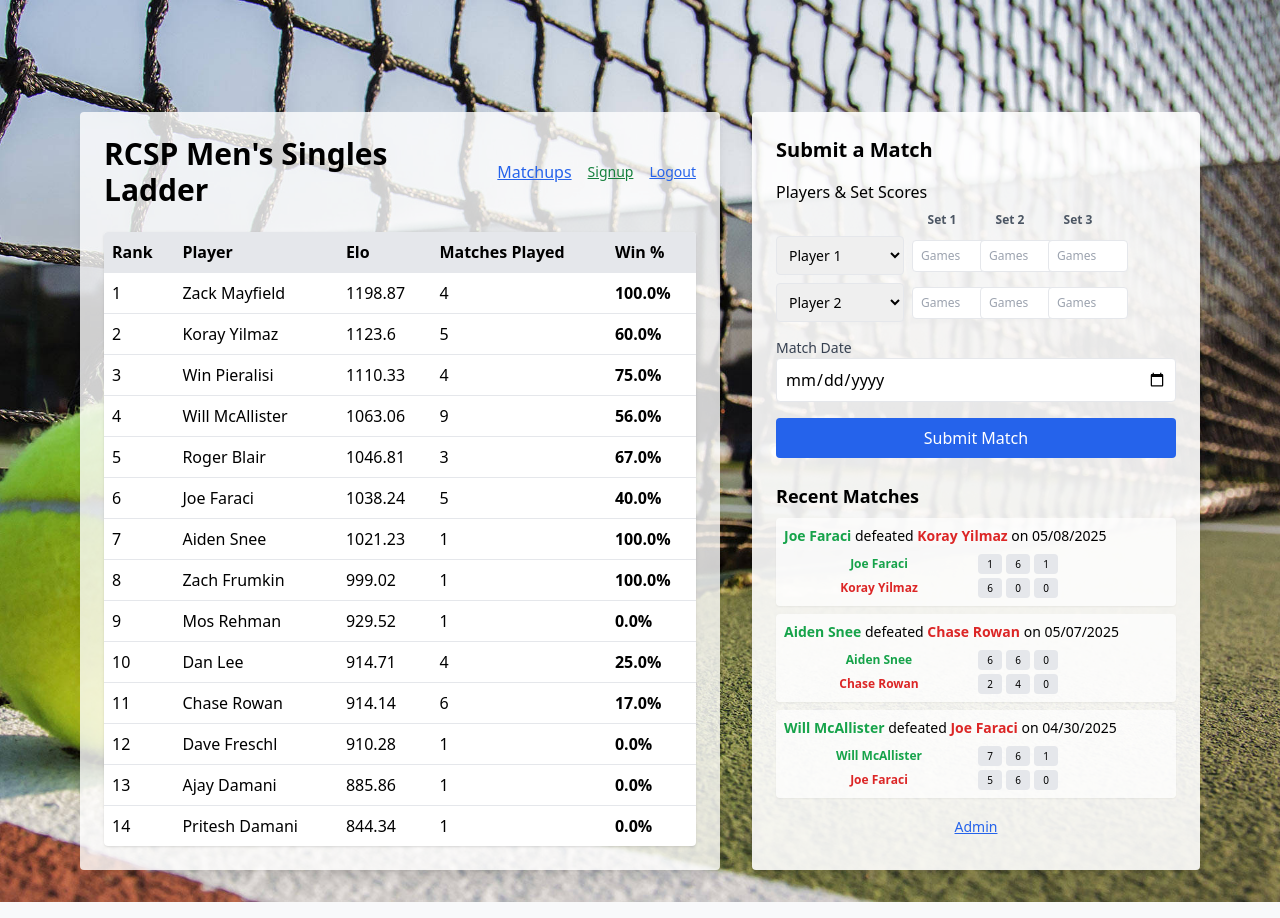
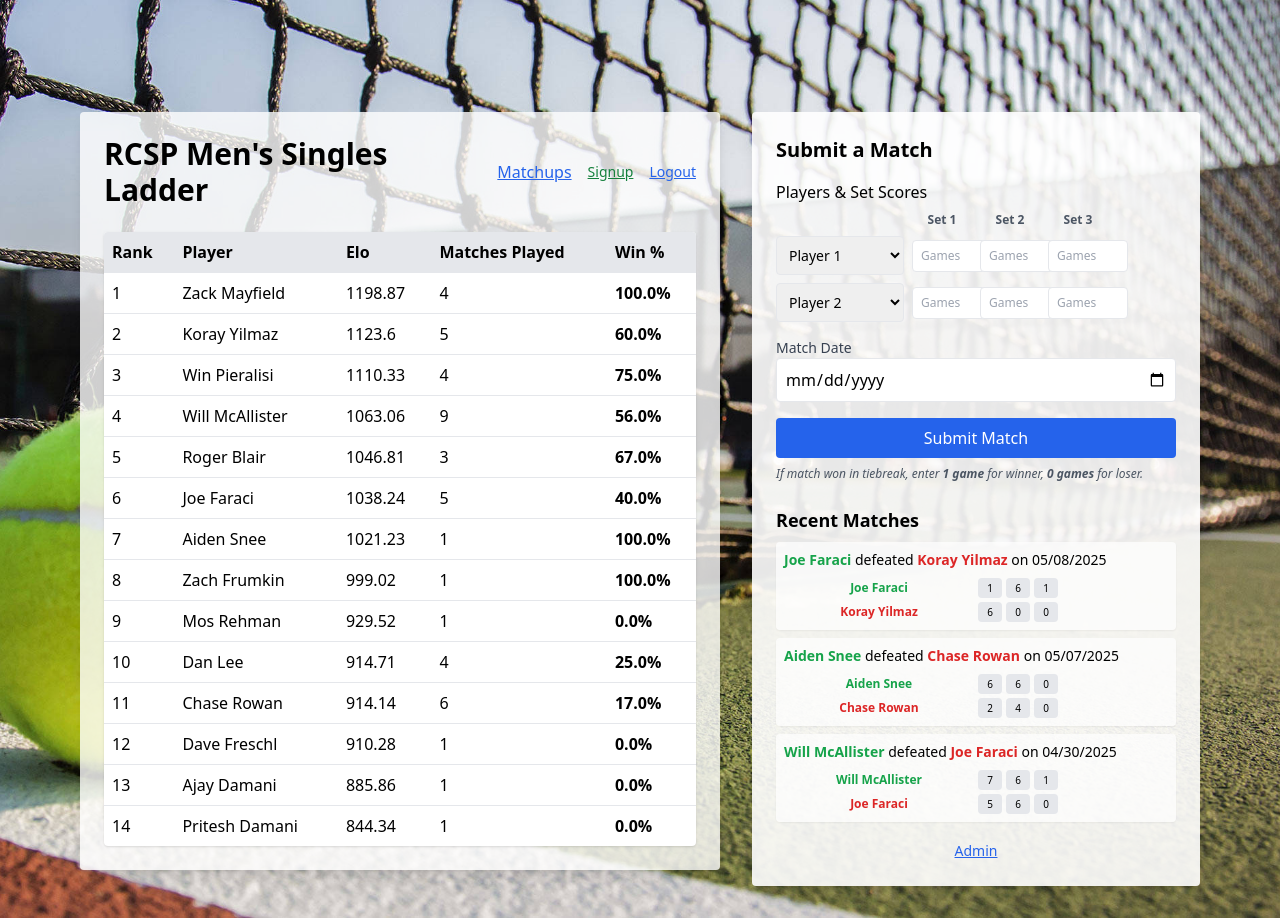
Before and after one commit to wmcallister87/tennis-ladder, a Flask app: page / in a window 1280 px wide. Run offline with Flask 3, Linux system fonts and the light colour scheme; the visitor is signed in with stand-in values (Sample User, id 1); some libraries are stand-ins or nearby versions.

Commit message:
Add tiebreak game entry instructions to match submission form

```diff
--- a/templates/leaderboard.html
+++ b/templates/leaderboard.html
@@ -88,7 +88,9 @@
           Submit Match
         </button>
       </form>
-
+<p class="mt-2 text-xs text-gray-600 italic">
+  If match won in tiebreak, enter <strong>1 game</strong> for winner, <strong>0 games</strong> for loser.
+</p>
       <div class="mt-6">
         <h3 class="text-lg font-semibold mb-2">Recent Matches</h3>
         <ul class="space-y-2 text-sm">
```
